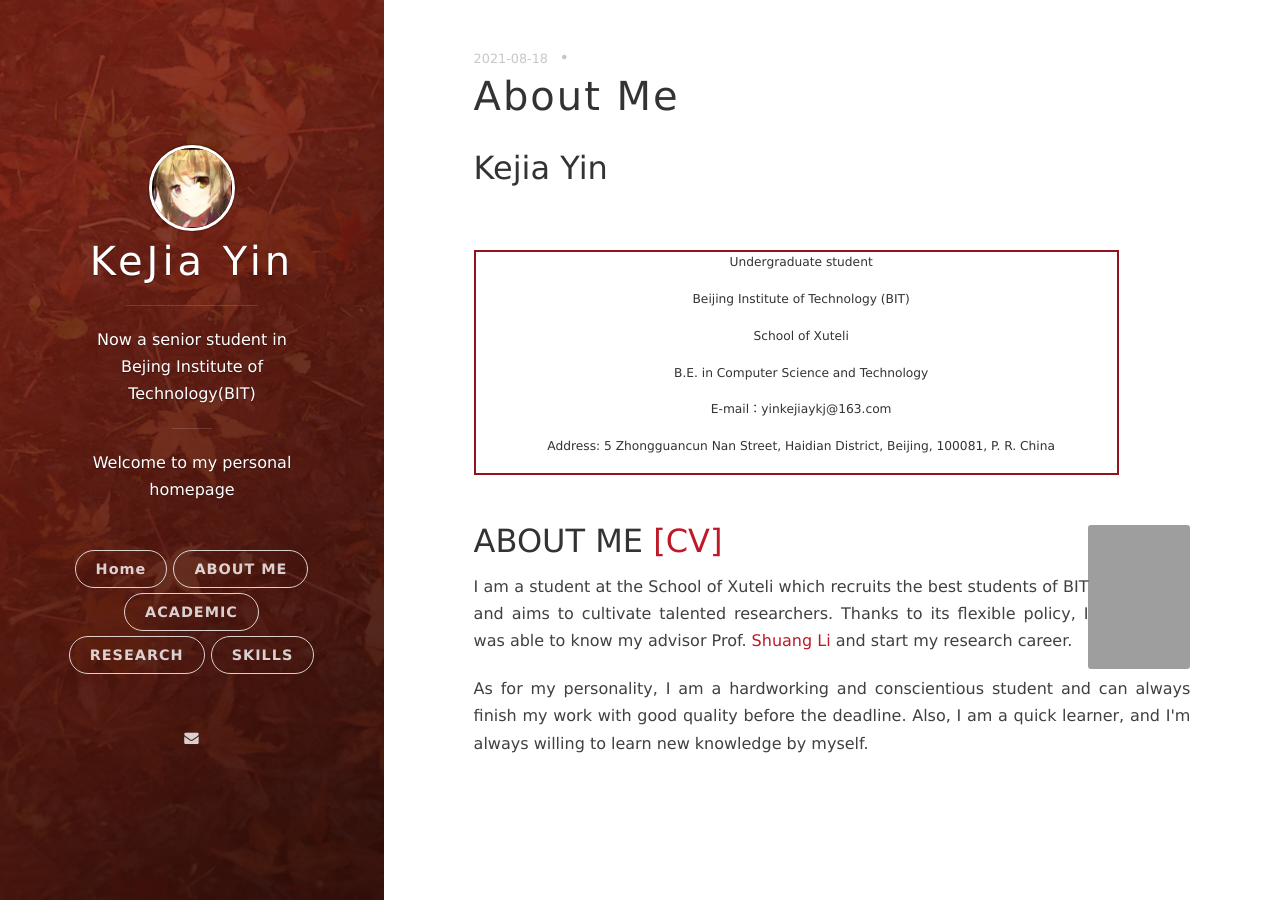
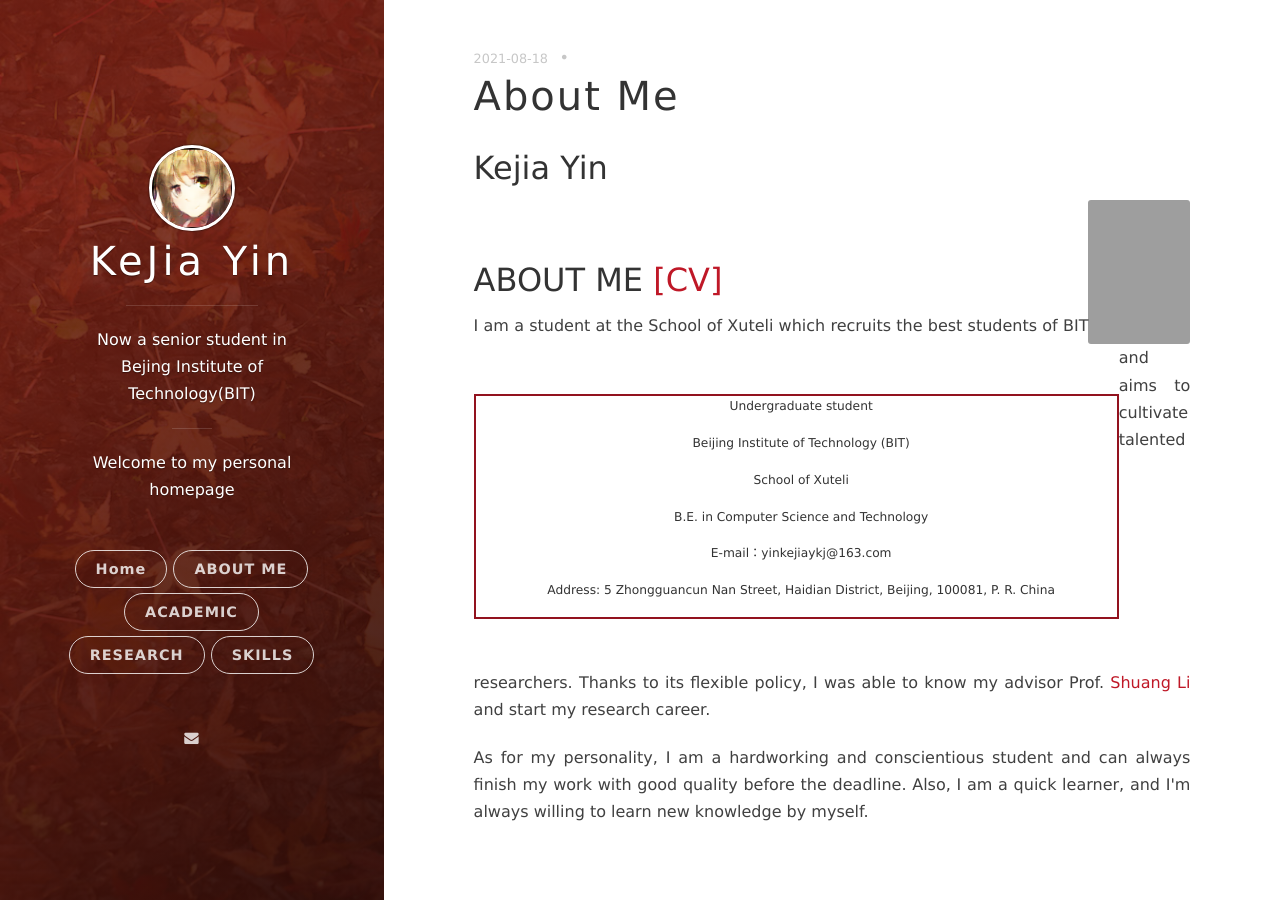
Before and after one commit to yinkejia/yinkejia.github.io, a Jekyll site: the page built from _posts/2021-08-18-ABOUT-ME.markdown, in a window 1280 px wide. Built offline with Jekyll 4.4.1, drawn with Linux system fonts in a browser that asks for light colours; nearby versions of some CDN libraries; grey boxes are pictures that could not be loaded.

Commit message:
Update 2021-08-18-ABOUT-ME.markdown

```diff
--- a/_posts/2021-08-18-ABOUT-ME.markdown
+++ b/_posts/2021-08-18-ABOUT-ME.markdown
@@ -5,6 +5,7 @@ date: 2021-08-18 15:32:24.000000000 +09:00
 ---
 
 ## Kejia Yin
+<img style="float:right" src="https://raw.githubusercontent.com/yinkejia/homepage-of-Kejia-Yin/gh-pages/DSC_0003.JPG" width="102" height="144">
 <table border="0" style="float:left">
   <tr>
     <td>
@@ -18,7 +19,7 @@ date: 2021-08-18 15:32:24.000000000 +09:00
   </tr>
 </table>
 <br>
-## ABOUT ME <a href="https://raw.githubusercontent.com/yinkejia/homepage-of-Kejia-Yin/gh-pages/CV_Kejia Yin.pdf" target="_blank">[CV]</a><img style="float:right" src="https://raw.githubusercontent.com/yinkejia/homepage-of-Kejia-Yin/gh-pages/DSC_0003.JPG" width="102" height="144">
+## ABOUT ME <a href="https://raw.githubusercontent.com/yinkejia/homepage-of-Kejia-Yin/gh-pages/CV_Kejia Yin.pdf" target="_blank">[CV]</a>
 
 <p>I am a student at the School of Xuteli which recruits the best students of BIT and aims to cultivate talented researchers. Thanks to its flexible policy, I was able to know my advisor Prof. <a href="http://shuangli.xyz/" target="_blank">Shuang Li</a> and start my research career.</p>
 <p>As for my personality, I am a hardworking and conscientious student and can always finish my work with good quality before the deadline. Also, I  am a quick learner, and I'm always willing to learn new knowledge by myself.</p>
```
